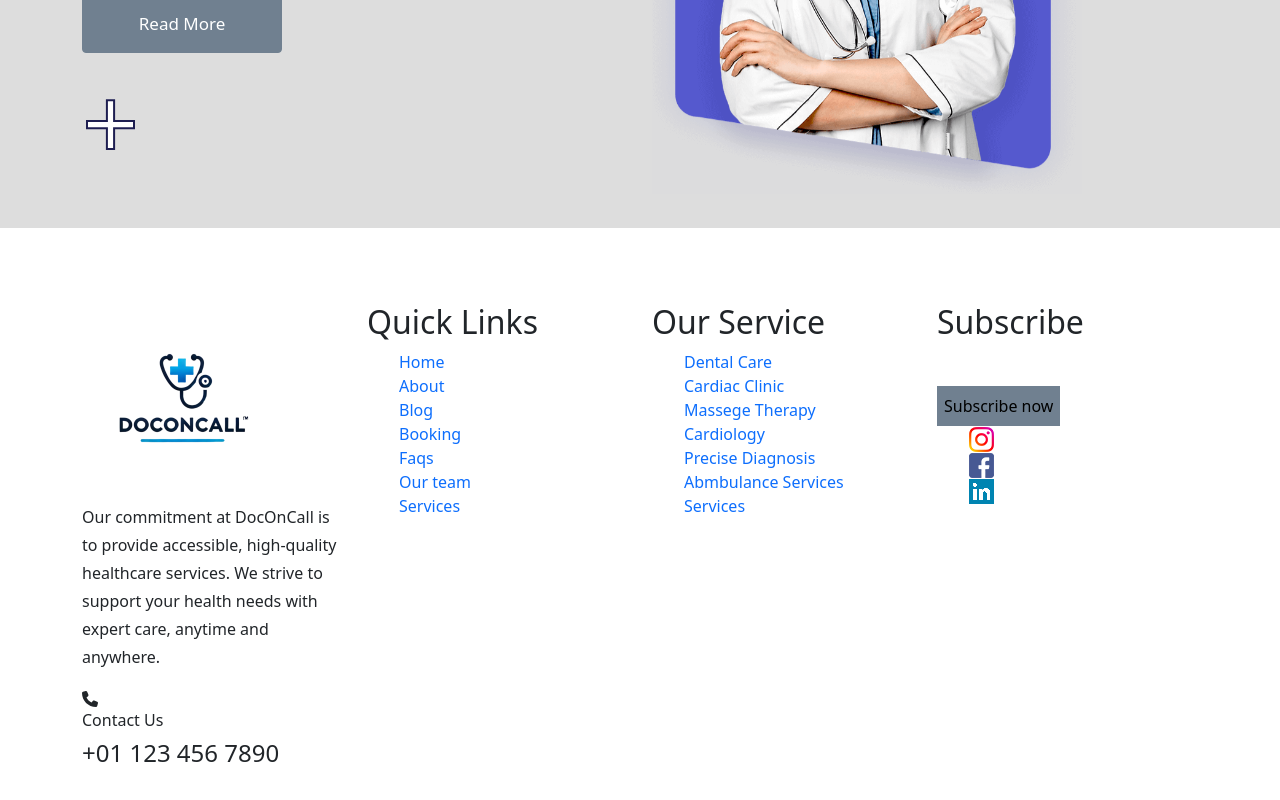
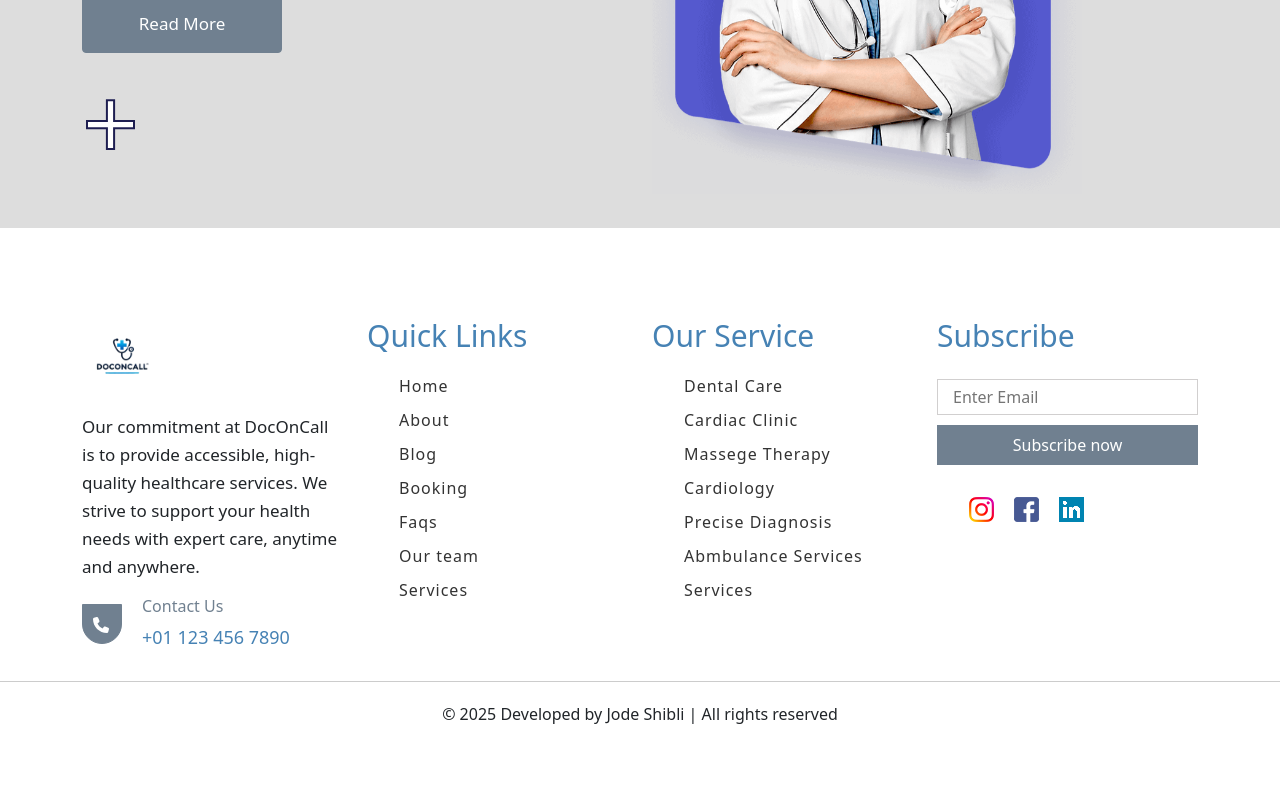
Before and after one commit to JShivode/DOCTORCLINIC-WEBSITE, a React (Create React App) app: page / in a window 1280 px wide. Shown: the part 560-1360 px from the top of the page. After the commit the page ends 1321 px from the top, so only its background shows below. Built offline with nearby package versions, Linux system fonts and the light colour scheme.

Commit message:
styling the footer

```diff
--- a/src/Components/Footer/Footer.js
+++ b/src/Components/Footer/Footer.js
@@ -1,4 +1,5 @@
 import React from "react";
+import './Footer.css';
 import footerlogo from '../../Assets/logo.png'
 import { FontAwesomeIcon } from "@fortawesome/react-fontawesome";
 import { faPhone } from "@fortawesome/free-solid-svg-icons";
@@ -13,16 +14,18 @@ const Footer = ()=>{
             <div className="container">
                 <div className="row">
                     <div className="col-md-3 col-sm-6">
-                        <img src={footerlogo}/>
+                        <img src={footerlogo} className="footerlogo"/>
                         <p>Our commitment at DocOnCall is to provide accessible,
                          high-quality healthcare services.
                          We strive to support your health needs with expert care, anytime and anywhere.</p>
+                        <div className="footer-contact">
                             <div className="footer-icon">
                                 <FontAwesomeIcon icon={faPhone}/>
                             </div>
                             <div className="footer-text">
                                 <h6>Contact Us</h6>
                                 <h4>+01 123 456 7890</h4>
+                            </div>
                         </div>
                     </div>
                     <div className="col-md-3 col-sm-6">
@@ -52,7 +55,7 @@ const Footer = ()=>{
                     <div className="col-md-3 col-sm-6">
                         <h2>Subscribe</h2>
                         <form>
-                            <input type="email"/>
+                            <input type="email" placeholder="Enter Email"/>
                             <button type="submit">Subscribe now</button>
                         </form>
                         <ul className="social">
@@ -63,6 +66,15 @@ const Footer = ()=>{
                     </div>
                 </div>
             </div>
+            <div className="footer-bottom">
+                <div className="container">
+                    <div className="row">
+                        <div className="col-lg-12 col-md-12">
+                            <span>© 2025 Developed by Jode Shibli | All rights reserved</span>
+                        </div>
+                    </div>
+                </div>
+            </div>
         </footer>
     )
 }
--- a/src/index.css
+++ b/src/index.css
@@ -63,3 +63,85 @@ input{
   font-size: 16px;
   font-family: "Noto Serif";
 }
+
+/*start css to the footer */
+footer img.footerlogo{
+  width: auto;
+  height: 80px;
+  margin: 15px 0px;
+}
+footer p{
+  font-size: 17px;
+}
+footer .footer-contact{
+  display: flex;
+}
+footer .footer-contact .footer-icon{
+  margin: 7px 20px 0px 0px;
+  width: 40px;
+  height: 40px;
+  background-color: var(--grey-color);
+  line-height: 40px;
+  border: 1px solid var(--grey-color);
+  box-sizing: border-box;
+  border-bottom-left-radius: 30px;
+  border-bottom-right-radius: 30px;
+}
+footer .footer-contact .footer-icon svg{
+  color: white;
+  text-align: center;
+  padding-left: 10px;
+}
+footer .footer-contact h6{
+  color: var(--grey-color);
+  font-size: 16px;
+}
+footer .footer-contact h4{
+  color: var(--main-color);
+  font-size: 18px;
+  margin-top: 10px;
+}
+footer h2{
+  color: var(--main-color);
+  font-size: 30px;
+  margin: 15px 0px;
+}
+footer ul{
+  margin-top: 20px;
+}
+footer ul li{
+  margin-top: 10px;
+}
+footer ul li a{
+  color: #333;
+  font-size: 16px;
+  letter-spacing: 1px;
+}
+footer form{
+  margin: 15px 0px;
+}
+footer form input{
+  border: 1px solid rgba(131, 126, 126, 0.374);
+  margin: 10px 0px;
+  width: 100%;
+}
+footer form button{
+  width: 100%;
+  background-color: var(--grey-color) !important;
+  border: 1px solid var(--grey-color) !important;
+  color: white;
+}
+footer ul.social li{
+  display: inline-block;
+  margin-right: 20px;
+}
+footer .footer-bottom{
+  text-align: center;
+  margin-top: 25px;
+  padding: 10px 0px;
+  border-top: 1px solid #ccc;
+}
+footer .footer-bottom span{
+  display: block;
+  margin-top: 10px;
+}
```
Lines whose indentation alone changed are shown as unchanged.
